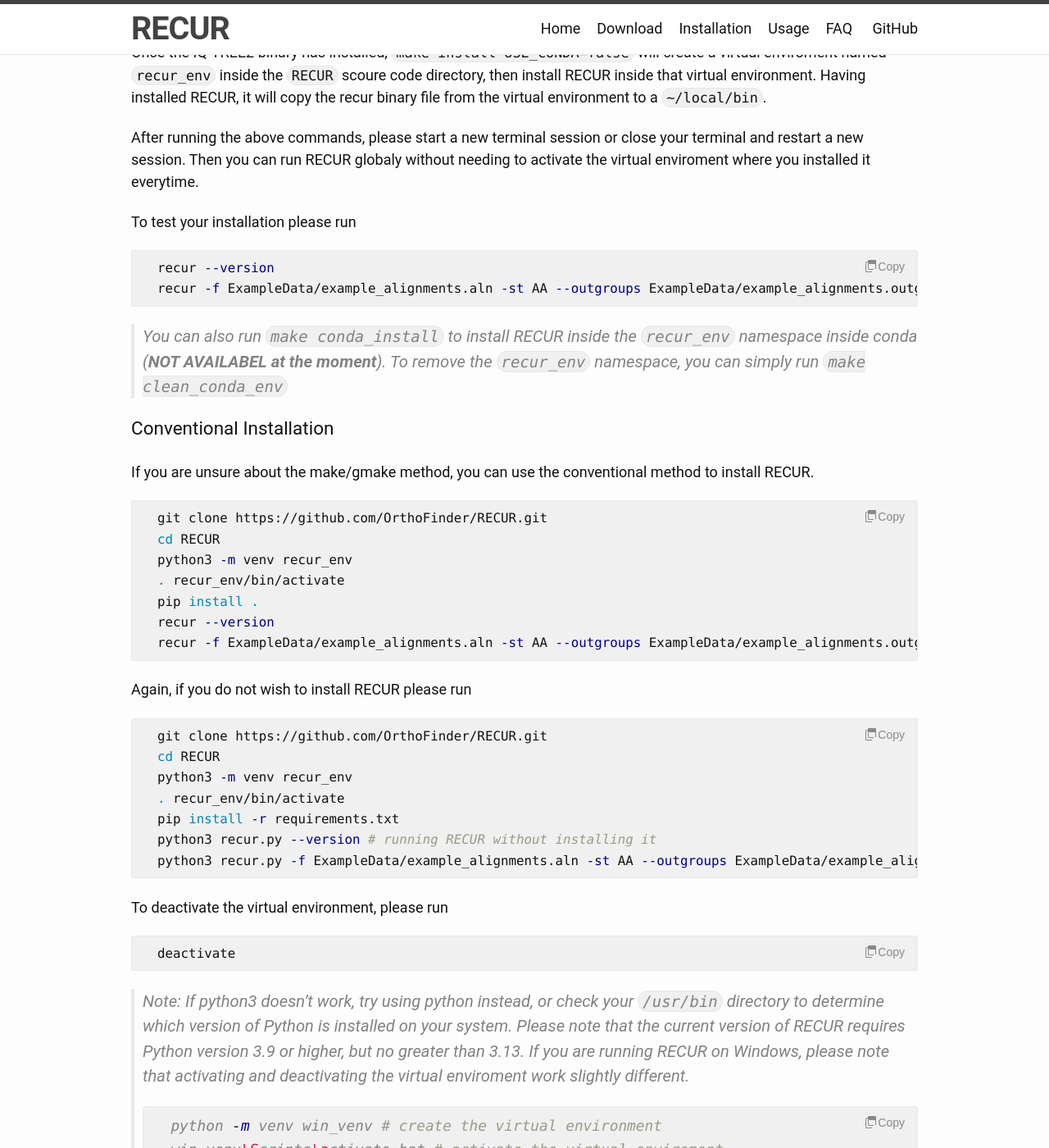
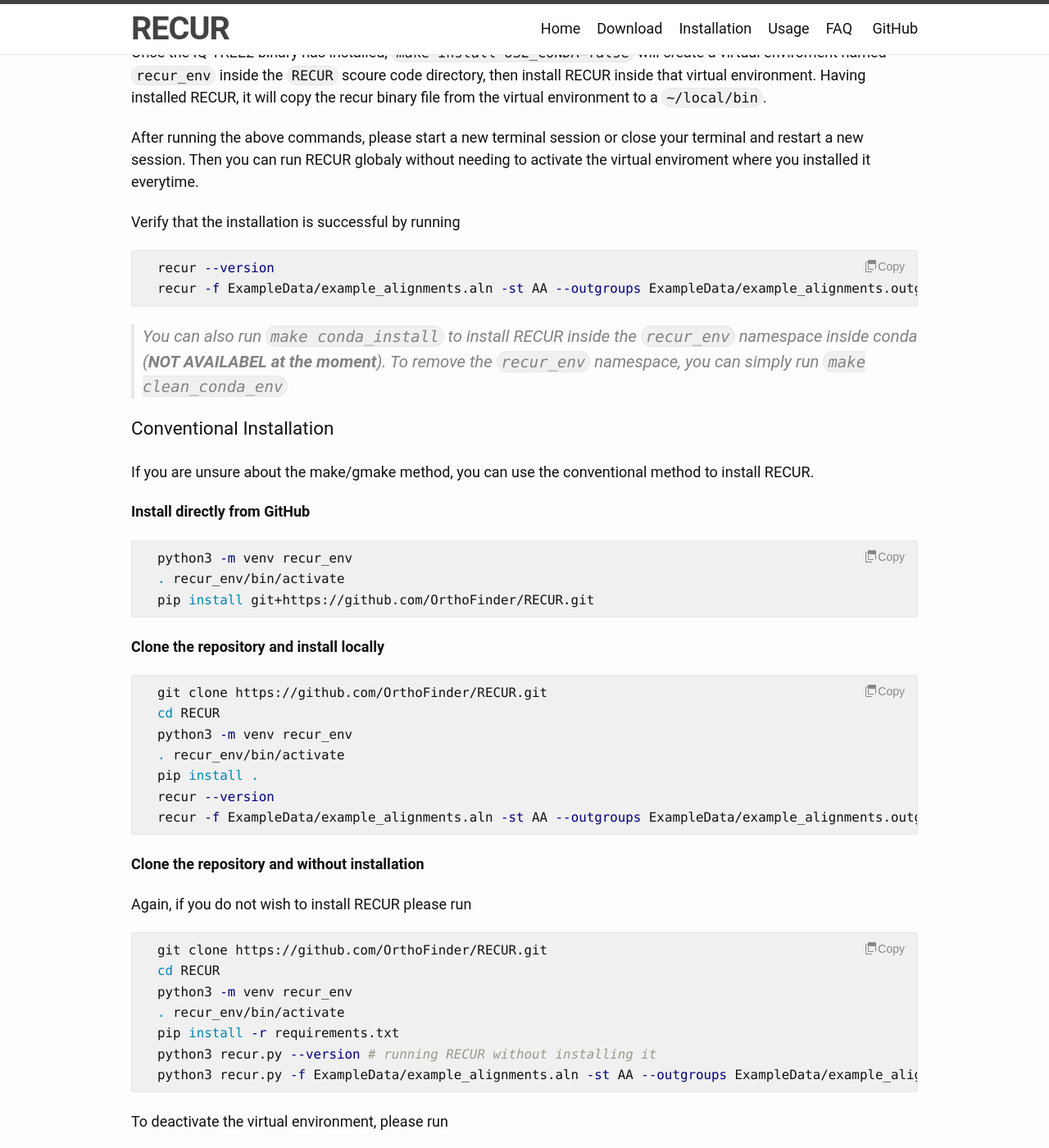
Before and after one commit to OrthoFinder/RECUR, a Jekyll site: the page built from docs/installation.markdown, in a window 1280 px wide and 1400 px high, scrolled down 2715 px. Shown: the whole window at 82% size. Built offline with Jekyll 4.4.1, drawn with Linux system fonts in a browser that asks for light colours; comment, search, counter and statistics services are not loaded.

Commit message:
refactor: update the installation and usage pages

````diff
--- a/docs/installation.markdown
+++ b/docs/installation.markdown
@@ -92,7 +92,7 @@
 
   After running the above commands, please start a new terminal session or close your terminal and restart a new session. Then you can run RECUR globaly without needing to activate the virtual enviroment where you installed it everytime.
 
-  To test your installation please run
+  Verify that the installation is successful by running
 
   ```bash
   recur --version
@@ -106,6 +106,16 @@
 
   If you are unsure about the make/gmake method, you can use the conventional method to install RECUR.
 
+  **Install directly from GitHub**
+
+  ```bash
+  python3 -m venv recur_env
+  . recur_env/bin/activate
+  pip install git+https://github.com/OrthoFinder/RECUR.git
+  ```
+
+  **Clone the repository and install locally**
+
   ```bash
   git clone https://github.com/OrthoFinder/RECUR.git
   cd RECUR
@@ -115,6 +125,8 @@
   recur --version
   recur -f ExampleData/example_alignments.aln -st AA --outgroups ExampleData/example_alignments.outgroups.txt
   ```
+
+ **Clone the repository and without installation**
 
   Again, if you do not wish to install RECUR please run
   ```bash
--- a/docs/usage.markdown
+++ b/docs/usage.markdown
@@ -47,14 +47,13 @@
   --num-alignments <int>       Number of simulated alignments for p-value estimation [Default: 1000]
   -te <dir/file>               Complete constraint tree [Default: Estimated from alignment]
   -m <str>                     Model of sequence evolution [Default: estimated from alignment]
-  -blfix                       Fix branch lengths of tree. [Default: False]
   -nt <int>                    Number of threads provided to IQ-TREE2
   -t <int>                     Number of threads used for RECUR internal processing
   --seed <int>                 Random starting see number [Default: 8]
   -o <txt>                     Results directory [Default: same directory as MSA files]
-  -iv <str>                    IQ-TREE2 path [Default: local]
   -uc <int>                    Update cycle used in progress bar [Default: no progress bar]
   -bs <int>                    Batch size used in subsitution analysis of the Monte Carlo Simulated sequences [Default: no batch processing]
+  -blfix                       Fix branch lengths of tree. [Default: False]
 ```
 Please note that the default values for `-t`, `-nt` are processor dependent. If you are following the installation step mentioned in the previous section, you can run one of the following commands to find out the actual default setting for your machine.
 ```bash
````
